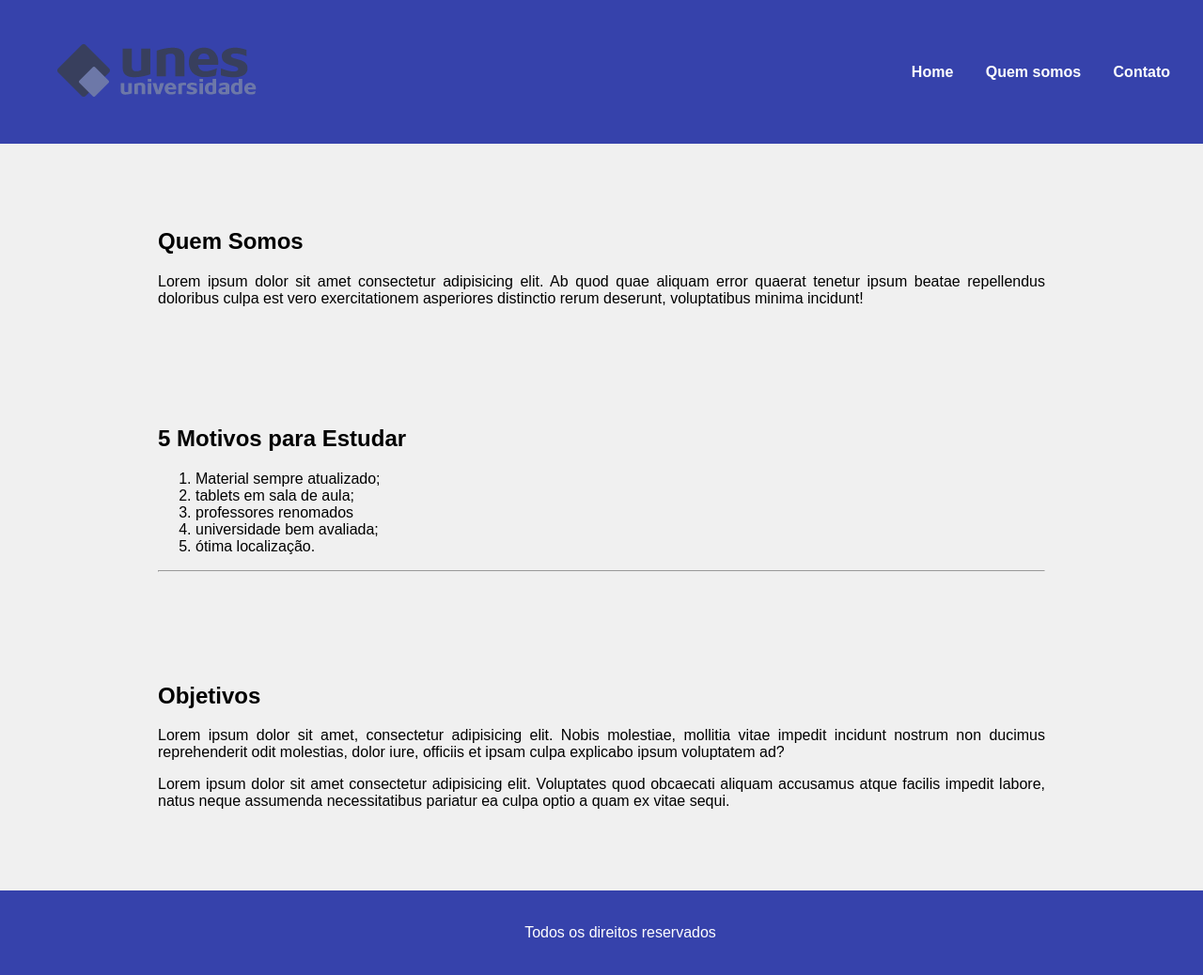
After one commit to DiasJoao002/atividade-treinamento-css, a Python web app: template university/templates/sobre.html in a window 1280 px wide. The commit adds this page. Shown: the whole page at 94% size. Run offline with Jinja, Linux system fonts and the light colour scheme; the template is opened without the code that fills it, so the values that code supplies are empty.

Commit message:
feat: Adição de Contato e Sobre
Padronização do projeto utilizando flask para o gerenciamento das rotas. Criação de formulário com Flask-WTF

```diff
--- /dev/null
+++ b/main.py
@@ -0,0 +1,5 @@
+from university import app
+from university.routes import *
+
+if __name__ == "__main__":
+    app.run(debug=True)
--- /dev/null
+++ b/university/static/styles/styles.css
@@ -0,0 +1,68 @@
+body {
+  margin: 0;
+  padding: 0;
+  font-family: Arial, sans-serif;
+  background-color: #f0f0f0;
+}
+
+header {
+  background-color: #3642abff;
+  display: flex;
+  padding: 30px 20px;
+  text-align: center;
+  justify-content: space-between;
+}
+
+.menu{
+  display: flex;
+  align-items: center;
+  justify-content: space-between;
+  gap: 15px;
+}
+
+.menu a {
+  color: white;
+  text-decoration: none;
+  font-weight: bold;
+  padding: 10px 15px;
+  border-radius: 5px;
+  transition: background-color 0.3s ease;
+}
+
+.main{
+  display: flex;
+  justify-content: center;
+  flex-direction: column;
+  gap: 50px;
+  padding: 50px;
+}
+
+.capa{
+  align-self: center;
+  padding: 30px;
+}
+
+.sobre{
+  align-self: center;
+  text-align: justify;
+  padding: 20px;
+  width: 80%;
+}
+
+.formulario{
+  display: flex;
+  flex-direction: column;
+  align-items: center;
+  justify-content: flex-start;
+  padding: 20px;
+  gap: 10px
+}
+
+footer{
+  background-color: #3642abff;
+  color: white;
+  text-align: center;
+  padding: 20px;
+  bottom: 0;
+  width: 100%;
+}
--- /dev/null
+++ b/university/templates/sobre.html
@@ -0,0 +1,51 @@
+<!DOCTYPE html>
+<html lang="en">
+<head>
+    <meta charset="UTF-8">
+    <meta name="viewport" content="width=device-width, initial-scale=1.0">
+    <title>Sobre Nós</title>
+    <link rel="stylesheet" href="../static/styles/styles.css">
+</head>
+<body>
+    <header>
+        <figure>
+            <img src="../static/assets/logo.png" alt="Logo">
+        </figure>
+        <div class="menu">
+            <nav>
+                <a href="{{ url_for('homepage') }}"> Home </a>
+                <a href="#"> Quem somos </a>
+                <a href="{{ url_for('contato') }}"> Contato </a>
+            </nav>
+        </div>
+    </header>
+    <section class="main">
+        <div class="sobre">
+            <h2>Quem Somos</h2>
+            <p>Lorem ipsum dolor sit amet consectetur adipisicing elit. Ab quod quae aliquam error quaerat tenetur ipsum beatae repellendus doloribus culpa est vero exercitationem asperiores distinctio rerum deserunt, voluptatibus minima incidunt!</p>
+        </div>
+
+        <div class="sobre">
+            <h2>5 Motivos para Estudar</h2>
+            <ol>
+                <li>Material sempre atualizado;</li>
+                <li>tablets em sala de aula;</li>
+                <li>professores renomados</li>
+                <li>universidade bem avaliada;</li>
+                <li>ótima localização.</li>
+            </ol>
+            <hr>
+        </div>
+
+        <div class="sobre">
+            <h2>Objetivos</h2>
+                <p>Lorem ipsum dolor sit amet, consectetur adipisicing elit. Nobis molestiae, mollitia vitae impedit incidunt nostrum non ducimus reprehenderit odit molestias, dolor iure, officiis et ipsam culpa explicabo ipsum voluptatem ad?</p>
+                <p>Lorem ipsum dolor sit amet consectetur adipisicing elit. Voluptates quod obcaecati aliquam accusamus atque facilis impedit labore, natus neque assumenda necessitatibus pariatur ea culpa optio a quam ex vitae sequi.</p>
+
+        </div>
+    </section>
+    <footer>
+        <p>Todos os direitos reservados</p>
+    </footer>
+</body>
+</html>
```
Also changed, not shown: styles/styles.css (deleted, +0 -58 lines), university/forms.py (added, +8 -0 lines), university/routes.py (added, +16 -0 lines), university/templates/contato.html (added, +42 -0 lines), university/templates/home.html (renamed from pages/home.html, +5 -5 lines), university/static/assets/capa.png (renamed from assets/capa.png), university/static/assets/fundo.png (renamed from assets/fundo.png), university/static/assets/fundo2.png (renamed from assets/fundo2.png), university/static/assets/logo.png (renamed from assets/logo.png).
